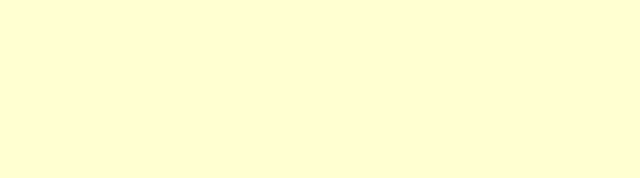
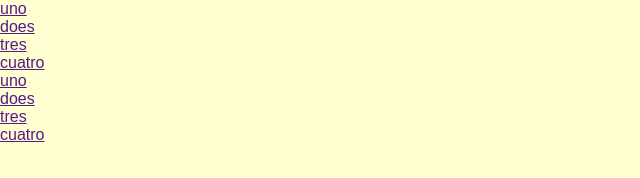
Before and after one commit to msolorio/site_build_12262015, a plain HTML site: page index.html in a window 1280 px wide. Shown: the whole page, without its empty margins (0-640 px from the left). Drawn offline with Linux system fonts and the light colour scheme.

Commit message:
add header and footer html skeleton

```diff
--- a/index.html
+++ b/index.html
@@ -7,6 +7,32 @@
 </head>
 <body>
 
+	<header>
+		<div class="header-nav-container">
+			<ul class="header-nav-ul">
+				<li class="header-nav-li"><a href="" class="header-nav-a">uno</a></li>
+				<li class="header-nav-li"><a href="" class="header-nav-a">does</a></li>
+				<li class="header-nav-li"><a href="" class="header-nav-a">tres</a></li>
+				<li class="header-nav-li"><a href="" class="header-nav-a">cuatro</a></li>
+			</ul>
+		</div>
+	</header>
+
+	<main>
+
+	</main>
+
+	<footer>
+		<div class="footer-nav-container">
+			<ul class="footer-nav-ul">
+				<li class="footer-nav-li"><a href="" class="footer-nav-a">uno</a></li>
+				<li class="footer-nav-li"><a href="" class="footer-nav-a">does</a></li>
+				<li class="footer-nav-li"><a href="" class="footer-nav-a">tres</a></li>
+				<li class="footer-nav-li"><a href="" class="footer-nav-a">cuatro</a></li>
+			</ul>
+		</div>
+	</footer>
+
 	<script src="js/app.js"></script>
 </body>
 </html>
```
